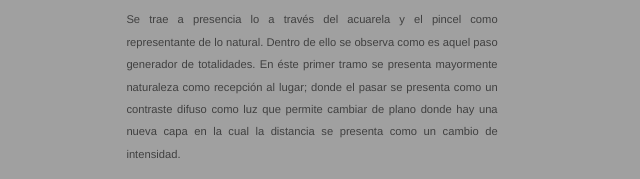
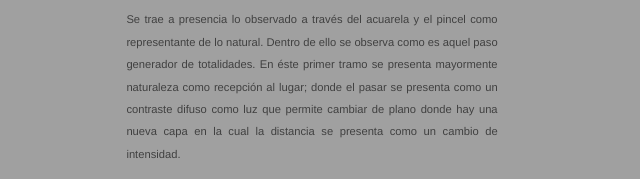
Before and after one commit to carlacarcamoaguero/25.04.2014, a plain HTML site: page index.html in a window 1280 px wide. Shown: the part 419-598 px from the top of the page, 360-1000 px from the left. Drawn offline with Linux system fonts and the light colour scheme; a script that the page names is missing.

Commit message:
vbn
cvbn

```diff
--- a/index.html
+++ b/index.html
@@ -6,19 +6,7 @@
 
 <head>
 <title>Recorrido de límites contrastados atravesados por la gradualidad</title>
-<style type="text/css">
-<!--
-body {
-scrollbar-face-color: #6685CA;
-scrollbar-highlight-color: #6685CA;
-scrollbar-shadow-color: #6685CA;
-scrollbar-3dlight-color:#FFFFFF;
-scrollbar-arrow-color:#FFFFFF;
-scrollbar-track-color:#E5E5E5;
-scrollbar-drakshadow-color:#000000;
-}
--->
-</style>
+
 </head>
 
 <img src="img/rectanguloblanco.png" style="margin: 0px 0px 0px 24.5%;float: left;position:fixed;max-width:100%, opacity:0.01" />
@@ -67,6 +55,9 @@ window.onload=new Function("setTimeout('movecube()',delay)")
 <img src="img/cuadrado.png" style="margin: 70px 10px 50px 40px;float: left;position:fixed;max-width:7%" />
 
 <body>
+
+
+
 <div class="menu_simple">
 <ul>
 <li><a href="#Hospedería de la Entrada">Hospedería de la Entrada</a></li>
@@ -90,7 +81,7 @@ Se inicia un recorrido dentro de la planta baja de la ciudad abierta, en donde s
 Se presenta un recorrido en el cual su trascurso se basa principalmente en la gradualidad, vale decir, el pasar a través de etapas compuestas por diferentes elementos naturales y contruidos. Durante el primer tramo de este pasar se utiliza como puntos donde el inicio es la entrada a la ciudad abierta y el punto de término es la hospería de la entrada.
 </P>
 <P>
-Se trae a presencia lo a través del acuarela y el pincel como representante de lo natural. Dentro de ello se observa como es aquel paso generador de totalidades. En éste primer tramo se presenta mayormente naturaleza como recepción al lugar; donde el pasar se presenta como un contraste difuso como luz que permite cambiar de plano donde hay una nueva capa en la cual la distancia se presenta como un cambio de intensidad.
+Se trae a presencia lo observado a través del acuarela y el pincel como representante de lo natural. Dentro de ello se observa como es aquel paso generador de totalidades. En éste primer tramo se presenta mayormente naturaleza como recepción al lugar; donde el pasar se presenta como un contraste difuso como luz que permite cambiar de plano donde hay una nueva capa en la cual la distancia se presenta como un cambio de intensidad.
 </P>
 <h4 >
 Dirigidos por los profesores Claudio Girola I. y Godofredo Iommi M., durante los años 1981 - 1983.
```
